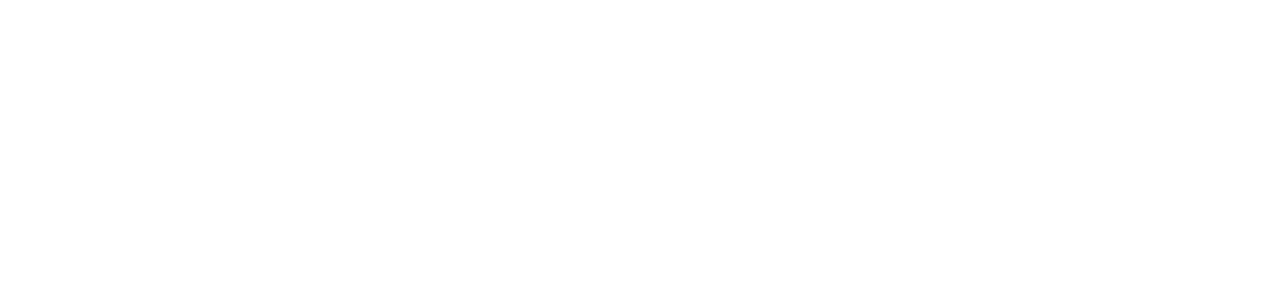
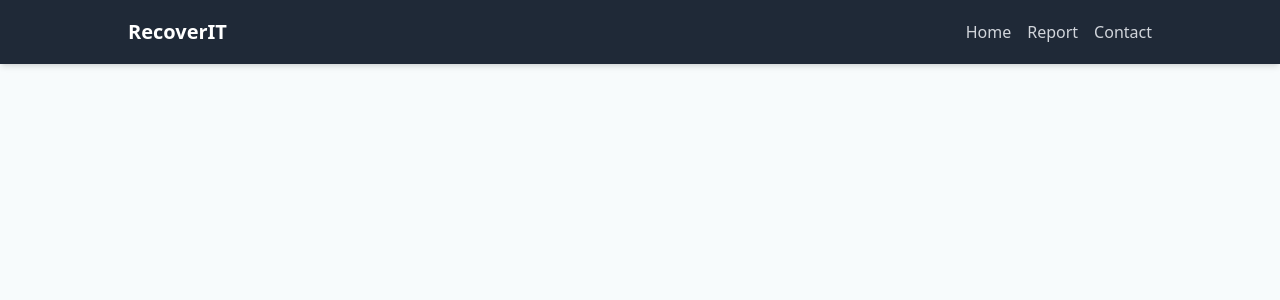
Before and after one commit to constayush/RecoverIT, a React (Vite) app: page /home in a window 1280 px wide. Before the commit this address had no page. Shown: the top 300 px of the page. Built offline with nearby package versions, Linux system fonts and the light colour scheme.

Commit message:
login / signup btn logic added , ui changes (nav)

```diff
--- a/src/App.jsx
+++ b/src/App.jsx
@@ -3,6 +3,7 @@ import AuthPage from '../src/components/AuthPage'
 import { BrowserRouter , Route ,Routes } from 'react-router-dom';
 import LoginPage from './components/LoginPage';
 import SignPage from './components/SignPage';
+import Home from './components/Home';
 function App() {
   return (
     <BrowserRouter>
@@ -11,6 +12,7 @@ function App() {
     <Route path="/" element={<AuthPage/>} />
     <Route path="/login" element={<LoginPage />} />
     <Route path="/signup" element={<SignPage />} />
+    <Route path="/home" element={<Home />} />
   </Routes>
   </BrowserRouter>
   )
--- a/src/components/AuthPage.jsx
+++ b/src/components/AuthPage.jsx
@@ -14,23 +14,23 @@ function AuthPage() {
 
 
 
-    <div className='p-8 flex w-full h-[100dvh] bg-[#FAF3E0]'>
+    <div className='p-8 flex lg:flex-row flex-col w-full h-[100dvh] bg-[#F5F5F5]'>
 
-      <div className='w-[50%] h-full'>
-        <h1 className='text-[6rem] logoFont text-[#1E212D]'>Recover'IT</h1>
-        <p className='p-2 text-[1.5rem] w-[100%] text-[#1E212D]'>Lose something on campus? Our Lost and Found app makes it easy to get your stuff back. Just report what you’ve lost, or if you find something, list it here. We’re all about helping you reconnect with your belongings quickly and hassle-free, so nothing important stays lost for long.</p>
+      <div className='w-full lg:w-[50%] h-[50%] lg:h-full'>
+        <h1 className='text-[2rem] lg:text-[6rem] logoFont text-[#1E212D]'>Recover'IT</h1>
+        <p className='p-2 text-[1rem] lg:text-[1.5rem] w-[100%] text-[#1E212D]'>Lose something on campus? Our Lost and Found app makes it easy to get your stuff back. Just report what you’ve lost, or if you find something, list it here. We’re all about helping you reconnect with your belongings quickly and hassle-free, so nothing important stays lost for long.</p>
 
 
         <div className='flex gap-[2rem] ml-1 mt-[3rem]'>
-          <Link to='/login'><button className='button-86 loginBtn '>Login</button></Link>
-          <Link to='/signup' ><button className='button-86 signBtn '>Sign up</button></Link>
+          <Link to='/login'><button className='button-86 loginBtn  w-[100rem]'>Login</button></Link>
+          <Link to='/signup' ><button className='button-86 signBtn w-[1rem]'>Sign up</button></Link>
         </div>
       </div>
 
 
-      <div className='w-[50%] h-full'>
+      <div className='w-full h-[50%] lg:w-[50%] lg:h-full'>
 
-        <img className='w-[100%] h-[100%]' src={logo} />
+        <img className='w-full h-full' src={logo} />
 
       </div>
 
--- a/src/components/Home.jsx
+++ b/src/components/Home.jsx
@@ -0,0 +1,14 @@
+import React from 'react'
+import Navbar from './ui/Navbar'
+
+function Home() {
+  return (<div className='Home h-[100dvh] w-[100vw] bg-[#F7FBFC]'>
+
+<Navbar/>
+<div className='mt-16 h-[90vh] w-full'></div>
+  </div>
+
+  )
+}
+
+export default Home
--- a/src/components/LoginPage.jsx
+++ b/src/components/LoginPage.jsx
@@ -1,9 +1,31 @@
-import React from 'react'
+import React, { useState } from 'react';
+import { useNavigate } from 'react-router-dom'; // Import useNavigate
+import Home from './Home';
+import AuthPage from './AuthPage';
 
 function LoginPage() {
+  let [isLoginValid, setIsLoginValid] = useState(true);
+  const navigate = useNavigate(); // Initialize the useNavigate hook
+
+  const handleLogin = () => {
+    // Perform login validation logic here
+    if (isLoginValid) {
+      navigate('/home'); // Redirect to Home if login is valid
+    } else {
+      setIsLoginValid(false); // Show AuthPage if login is invalid
+    }
+  };
+
+  const handleBack = () => {navigate('/'); }
+
   return (
-    <div>LoginPage</div>
-  )
+    <>
+
+        <button className='button-86 loginBtn' onClick={handleLogin}>Login</button>
+        <button className='button-86 loginBtn' onClick={handleBack}>Back</button>
+
+    </>
+  );
 }
 
-export default LoginPage
+export default LoginPage;
--- /dev/null
+++ b/src/components/ui/Navbar.jsx
@@ -0,0 +1,27 @@
+import React from 'react'
+
+function Navbar() {
+    return (
+        <nav class="sticky top-0 bg-gray-800 text-white shadow-md h-16 ">
+
+
+                <div class="flex  justify-between items-center w-full h-full px-32">
+
+                    <a href="#" class="text-xl font-semibold">RecoverIT</a>
+
+                    <div class="ml-10 space-x-4">
+
+                        <a href="#" class="text-gray-300 hover:text-white">Home</a>
+                        <a href="#" class="text-gray-300 hover:text-white">Report</a>
+                        <a href="#" class="text-gray-300 hover:text-white">Contact</a>
+
+                    </div>
+
+                </div>
+
+
+        </nav>
+    )
+}
+
+export default Navbar
--- a/src/output.css
+++ b/src/output.css
@@ -554,49 +554,147 @@ video {
   --tw-contain-style:  ;
 }
 
-.mt-\[3rem\] {
-  margin-top: 3rem;
+.sticky {
+  position: sticky;
+}
+
+.top-0 {
+  top: 0px;
+}
+
+.z-\[1\] {
+  z-index: 1;
+}
+
+.m-2 {
+  margin: 0.5rem;
+}
+
+.mx-auto {
+  margin-left: auto;
+  margin-right: auto;
 }
 
 .ml-1 {
   margin-left: 0.25rem;
 }
 
+.mt-\[3rem\] {
+  margin-top: 3rem;
+}
+
+.ml-10 {
+  margin-left: 2.5rem;
+}
+
+.mt-16 {
+  margin-top: 4rem;
+}
+
 .flex {
   display: flex;
-}
-
-.h-\[100\%\] {
-  height: 100%;
 }
 
 .h-\[100dvh\] {
   height: 100dvh;
 }
 
+.h-\[220vh\] {
+  height: 220vh;
+}
+
+.h-\[4\.5rem\] {
+  height: 4.5rem;
+}
+
+.h-\[50\%\] {
+  height: 50%;
+}
+
 .h-full {
   height: 100%;
+}
+
+.h-16 {
+  height: 4rem;
+}
+
+.h-\[90vh\] {
+  height: 90vh;
 }
 
 .w-\[100\%\] {
   width: 100%;
 }
 
-.w-\[50\%\] {
-  width: 50%;
+.w-\[100rem\] {
+  width: 100rem;
+}
+
+.w-\[100vw\] {
+  width: 100vw;
+}
+
+.w-\[1rem\] {
+  width: 1rem;
 }
 
 .w-full {
   width: 100%;
 }
 
+.max-w-7xl {
+  max-width: 80rem;
+}
+
+.flex-col {
+  flex-direction: column;
+}
+
+.items-center {
+  align-items: center;
+}
+
+.justify-center {
+  justify-content: center;
+}
+
+.justify-between {
+  justify-content: space-between;
+}
+
 .gap-\[2rem\] {
   gap: 2rem;
 }
 
-.bg-\[\#FAF3E0\] {
+.space-x-4 > :not([hidden]) ~ :not([hidden]) {
+  --tw-space-x-reverse: 0;
+  margin-right: calc(1rem * var(--tw-space-x-reverse));
+  margin-left: calc(1rem * calc(1 - var(--tw-space-x-reverse)));
+}
+
+.bg-\[\#1e212dc9\] {
+  background-color: #1e212dc9;
+}
+
+.bg-\[\#F5F5F5\] {
   --tw-bg-opacity: 1;
-  background-color: rgb(250 243 224 / var(--tw-bg-opacity));
+  background-color: rgb(245 245 245 / var(--tw-bg-opacity));
+}
+
+.bg-\[\#F7FBFC\] {
+  --tw-bg-opacity: 1;
+  background-color: rgb(247 251 252 / var(--tw-bg-opacity));
+}
+
+.bg-black {
+  --tw-bg-opacity: 1;
+  background-color: rgb(0 0 0 / var(--tw-bg-opacity));
+}
+
+.bg-gray-800 {
+  --tw-bg-opacity: 1;
+  background-color: rgb(31 41 55 / var(--tw-bg-opacity));
 }
 
 .p-2 {
@@ -607,17 +705,70 @@ video {
   padding: 2rem;
 }
 
-.text-\[1\.5rem\] {
-  font-size: 1.5rem;
+.p-4 {
+  padding: 1rem;
 }
 
-.text-\[6rem\] {
-  font-size: 6rem;
+.p-16 {
+  padding: 4rem;
+}
+
+.px-4 {
+  padding-left: 1rem;
+  padding-right: 1rem;
+}
+
+.px-16 {
+  padding-left: 4rem;
+  padding-right: 4rem;
+}
+
+.px-36 {
+  padding-left: 9rem;
+  padding-right: 9rem;
+}
+
+.px-32 {
+  padding-left: 8rem;
+  padding-right: 8rem;
+}
+
+.text-\[1rem\] {
+  font-size: 1rem;
+}
+
+.text-\[2rem\] {
+  font-size: 2rem;
+}
+
+.text-xl {
+  font-size: 1.25rem;
+  line-height: 1.75rem;
+}
+
+.font-semibold {
+  font-weight: 600;
 }
 
 .text-\[\#1E212D\] {
   --tw-text-opacity: 1;
   color: rgb(30 33 45 / var(--tw-text-opacity));
+}
+
+.text-gray-300 {
+  --tw-text-opacity: 1;
+  color: rgb(209 213 219 / var(--tw-text-opacity));
+}
+
+.text-white {
+  --tw-text-opacity: 1;
+  color: rgb(255 255 255 / var(--tw-text-opacity));
+}
+
+.shadow-md {
+  --tw-shadow: 0 4px 6px -1px rgb(0 0 0 / 0.1), 0 2px 4px -2px rgb(0 0 0 / 0.1);
+  --tw-shadow-colored: 0 4px 6px -1px var(--tw-shadow-color), 0 2px 4px -2px var(--tw-shadow-color);
+  box-shadow: var(--tw-ring-offset-shadow, 0 0 #0000), var(--tw-ring-shadow, 0 0 #0000), var(--tw-shadow);
 }
 
 body {
@@ -636,8 +787,6 @@ body {
 
 .button-86 {
   all: unset;
-  width: 100px;
-  height: 30px;
   font-size: 16px;
   background: transparent;
   border: none;
@@ -713,3 +862,42 @@ body {
 .button-86:hover{
   font-size: large;
 }
+
+.hover\:text-white:hover {
+  --tw-text-opacity: 1;
+  color: rgb(255 255 255 / var(--tw-text-opacity));
+}
+
+@media (min-width: 640px) {
+  .sm\:px-6 {
+    padding-left: 1.5rem;
+    padding-right: 1.5rem;
+  }
+}
+
+@media (min-width: 1024px) {
+  .lg\:h-full {
+    height: 100%;
+  }
+
+  .lg\:w-\[50\%\] {
+    width: 50%;
+  }
+
+  .lg\:flex-row {
+    flex-direction: row;
+  }
+
+  .lg\:px-8 {
+    padding-left: 2rem;
+    padding-right: 2rem;
+  }
+
+  .lg\:text-\[1\.5rem\] {
+    font-size: 1.5rem;
+  }
+
+  .lg\:text-\[6rem\] {
+    font-size: 6rem;
+  }
+}
--- a/src/style.css
+++ b/src/style.css
@@ -22,8 +22,7 @@ body {
 .button-86 {
 
   all: unset;
-  width: 100px;
-  height: 30px;
+
   font-size: 16px;
   background: transparent;
   border: none;
```
